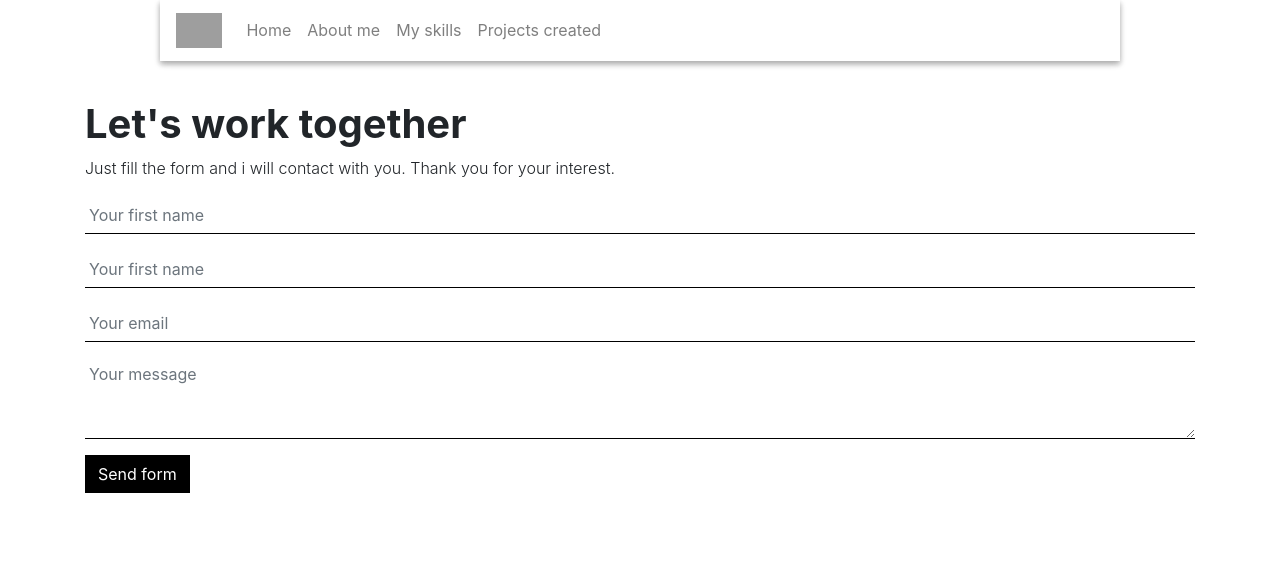
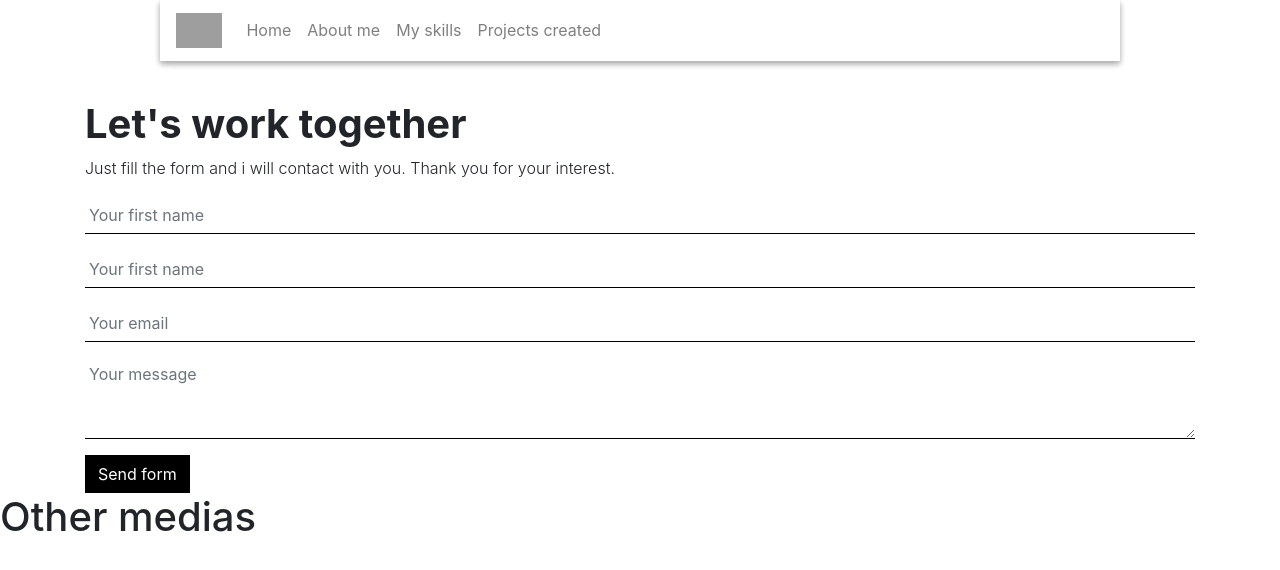
Before and after one commit to AlejandroMilan/MilanPortfolio, a Nuxt app: page /contact in a window 1280 px wide. Shown: the top 570 px of the page. Built offline with nearby package versions, Linux system fonts and the light colour scheme; grey boxes are pictures that could not be loaded.

Commit message:
Other contact medias component added to Contact page

```diff
--- a/pages/contact.vue
+++ b/pages/contact.vue
@@ -2,6 +2,7 @@
   <main>
     <ContactTitle></ContactTitle>
     <ContactForm></ContactForm>
+    <OtherContactMedias></OtherContactMedias>
   </main>
 </template>
 
@@ -9,11 +10,13 @@
 import Vue from 'vue'
 import ContactForm from '~/components/contact_page-components/ContactForm.vue'
 import ContactTitle from '~/components/contact_page-components/ContactTitle.vue'
+import OtherContactMedias from '~/components/contact_page-components/OtherContactMedias.vue'
 
 export default Vue.extend({
   components: {
     ContactForm,
     ContactTitle,
+    OtherContactMedias,
   },
 })
 </script>
```
